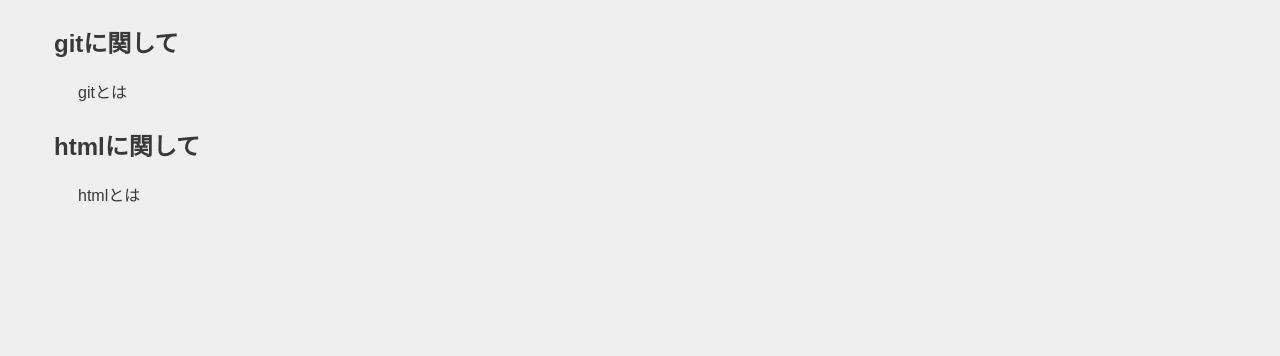
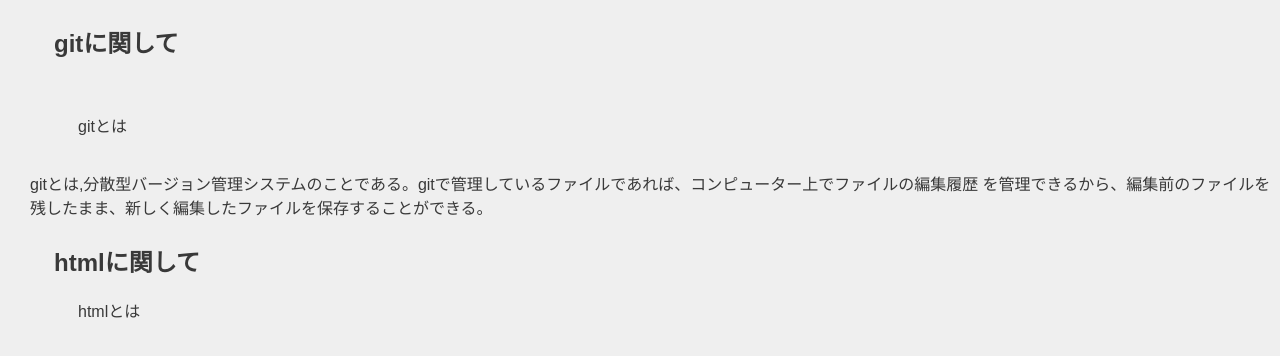
Before and after one commit to kamatariko/xbp, a plain HTML site: page de12/1.html in a window 1280 px wide. Drawn offline with Linux system fonts and the light colour scheme.

Commit message:
20220930

```diff
--- a/de12/1.html
+++ b/de12/1.html
@@ -2,11 +2,13 @@
 <html lang="jp">
 <head> <link rel="stylesheet" href="./css/style.css">
     <!-- ⑥↓タイトルを変えてみよう -->
-    <title>〇〇のテストページ</title>
+    <title>第一回</title>
     <!-- ⑤スタイルシートの設定をしよう -->
     <!-- h1.htmlからある行をコピペしてくればOK -->
-<h2>gitに関して</h2>
-<p>gitとは</p>
+<h2>gitに関して</h2><br>
+<p>gitとは</p><br>
+gitとは,分散型バージョン管理システムのことである。gitで管理しているファイルであれば、コンピューター上でファイルの編集履歴
+を管理できるから、編集前のファイルを残したまま、新しく編集したファイルを保存することができる。
 <h2>htmlに関して</h2>
 <p>htmlとは</p>
 </body>
```
Also changed, not shown: de12/index.html (+2 -0 lines).
